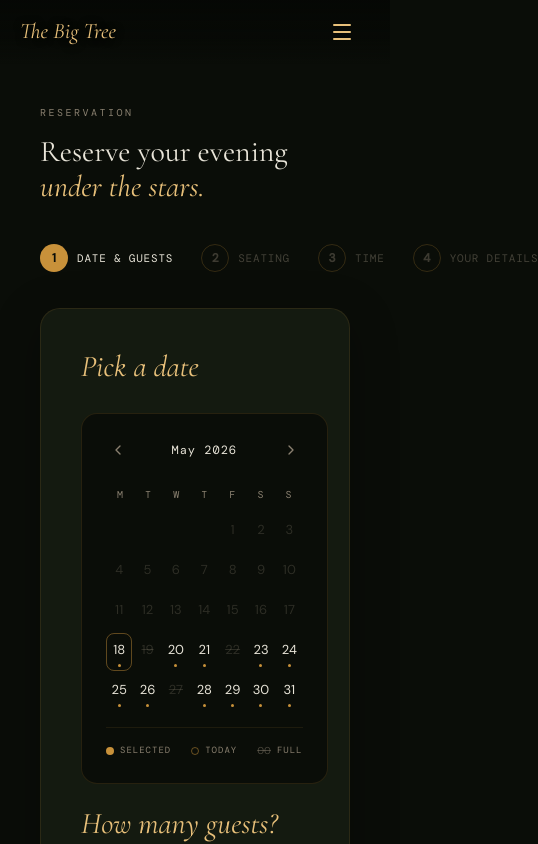
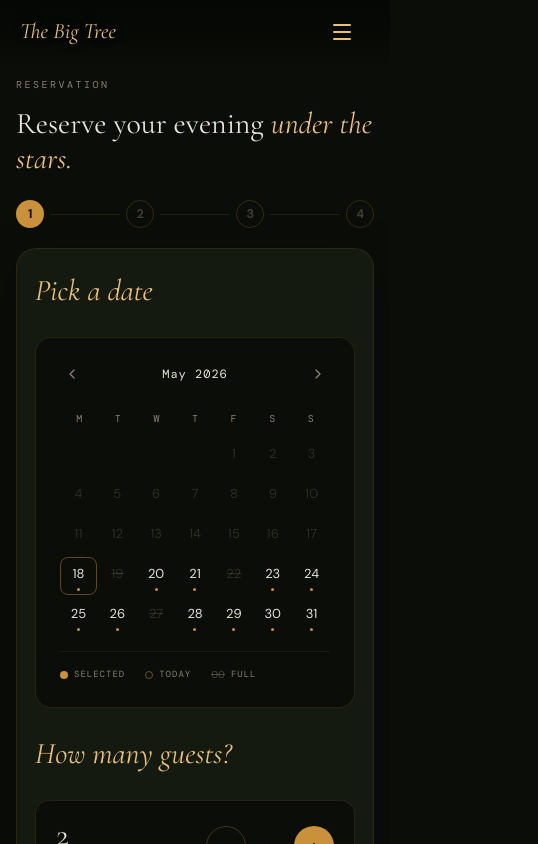
Before and after one commit to Peiush/Bigtree, a Next.js app: page /reserve in a window 390 px wide. Shown: the top 844 px of the page, 538 px wide, since content can reach past the window. Built offline with nearby package versions, Linux system fonts and the light colour scheme.

Commit message:
imporved the modile view of reserve page

```diff
--- a/src/app/globals.css
+++ b/src/app/globals.css
@@ -149,7 +149,38 @@ body {
 @media (max-width: 560px) {
   .res-seat-grid  { grid-template-columns: 1fr; }
   .res-time-grid  { grid-template-columns: repeat(2, 1fr); }
-  .res-2col       { grid-template-columns: 1fr; }
+  .res-2col       { grid-template-columns: 1fr; gap: 28px; }
+}
+
+/* ── Reservation page shell & wrap ───────────────────────────────── */
+.res-page-shell { min-height: 100vh; padding-top: 80px; padding-bottom: 80px; }
+.res-page-wrap  { max-width: 1100px; margin: 0 auto; padding: 0 40px; }
+@media (max-width: 767px) {
+  .res-page-shell { padding-top: 64px; padding-bottom: 48px; }
+  .res-page-wrap  { padding: 0 16px; }
+}
+
+/* ── Reservation card inner padding ──────────────────────────────── */
+.res-card-inner { padding: 40px; }
+@media (max-width: 640px) {
+  .res-card-inner { padding: 24px 18px !important; }
+}
+
+/* ── Step bar — hide labels on very small screens ────────────────── */
+@media (max-width: 500px) {
+  .step-label-text { display: none !important; }
+  .step-connector  { margin: 0 6px !important; }
+}
+
+/* ── Confirmation booking details grid ───────────────────────────── */
+.res-confirm-grid { display: grid; grid-template-columns: 1fr 1fr; gap: 22px; }
+@media (max-width: 500px) {
+  .res-confirm-grid { grid-template-columns: 1fr; gap: 16px; }
+}
+
+/* ── Seat type card image — shorter on mobile ─────────────────────── */
+@media (max-width: 560px) {
+  .res-seat-img { height: 120px !important; }
 }
 
 /* ── Home section padding responsive ──────────────────────────────── */
--- a/src/components/reservation/ReservationPage.tsx
+++ b/src/components/reservation/ReservationPage.tsx
@@ -196,7 +196,7 @@ function MiniCalendar({ value, onChange }: { value: string; onChange: (d: string
 // ── Step Indicator ─────────────────────────────────────────────────────────────
 function StepBar({ step }: { step: number }) {
   return (
-    <div style={{ display: 'flex', alignItems: 'center', marginBottom: '36px' }}>
+    <div style={{ display: 'flex', alignItems: 'center', marginBottom: 'clamp(20px, 4vw, 36px)' }}>
       {STEPS.map((label, i) => {
         const done = i < step;
         const active = i === step;
@@ -214,7 +214,7 @@ function StepBar({ step }: { step: number }) {
               }}>
                 {done ? <Check size={12} /> : i + 1}
               </div>
-              <span style={{
+              <span className="step-label-text" style={{
                 fontSize: '11px', fontFamily: 'DM Mono, monospace', letterSpacing: '0.8px',
                 color: active ? 'var(--color-text)' : done ? 'var(--color-muted)' : 'rgba(138,128,112,0.45)',
                 textTransform: 'uppercase', fontWeight: active ? '500' : '400',
@@ -222,7 +222,7 @@ function StepBar({ step }: { step: number }) {
               }}>{label}</span>
             </div>
             {i < STEPS.length - 1 && (
-              <div style={{
+              <div className="step-connector" style={{
                 flex: 1, height: '1px', margin: '0 14px',
                 background: i < step ? 'rgba(138,128,112,0.5)' : 'rgba(200,145,58,0.14)',
                 transition: 'background 0.25s',
@@ -341,7 +341,7 @@ export default function ReservationPageClient() {
   // ── Confirmed screen ─────────────────────────────────────────────────────────
   if (confirmed) {
     return (
-      <div style={{ minHeight: '100vh', display: 'flex', alignItems: 'center', justifyContent: 'center', padding: '100px 24px 60px' }}>
+      <div style={{ minHeight: '100vh', display: 'flex', alignItems: 'center', justifyContent: 'center', padding: 'clamp(80px, 12vw, 100px) clamp(16px, 5vw, 24px) 60px' }}>
         <div style={{ maxWidth: '640px', width: '100%', textAlign: 'center' }}>
 
           {/* Gold check circle */}
@@ -365,7 +365,7 @@ export default function ReservationPageClient() {
               <span style={{ fontSize: '10px', color: 'var(--color-muted)', fontFamily: 'DM Mono, monospace', letterSpacing: '1.5px', textTransform: 'uppercase' }}>Booking ID</span>
               <span style={{ fontSize: '14px', color: 'var(--color-gold)', fontFamily: 'DM Mono, monospace', letterSpacing: '1px' }}>{bookingId}</span>
             </div>
-            <div style={{ display: 'grid', gridTemplateColumns: '1fr 1fr', gap: '22px' }}>
+            <div className="res-confirm-grid">
               {[
                 { label: 'Date', value: formattedDate },
                 { label: 'Time', value: form.timeSlot },
@@ -406,11 +406,10 @@ export default function ReservationPageClient() {
 
   // ── Page shell ───────────────────────────────────────────────────────────────
   const card = (children: React.ReactNode, extraStyle?: React.CSSProperties) => (
-    <div style={{
+    <div className="res-card-inner" style={{
       background: 'var(--color-bg-card)',
       border: '1px solid rgba(200,145,58,0.12)',
       borderRadius: '20px',
-      padding: '40px',
       boxShadow: '0 12px 48px rgba(0,0,0,0.3)',
       ...extraStyle,
     }}>
@@ -426,11 +425,11 @@ export default function ReservationPageClient() {
   );
 
   return (
-    <div style={{ minHeight: '100vh', paddingTop: '80px', paddingBottom: '80px' }}>
-      <div style={{ maxWidth: '1100px', margin: '0 auto', padding: '0 40px' }}>
+    <div className="res-page-shell">
+      <div className="res-page-wrap">
 
         {/* ── Page header ── */}
-        <div style={{ paddingTop: '24px', marginBottom: '40px' }}>
+        <div style={{ paddingTop: 'clamp(12px, 3vw, 24px)', marginBottom: 'clamp(24px, 4vw, 40px)' }}>
           <p style={{ fontFamily: 'DM Mono, monospace', fontSize: '10px', color: 'var(--color-muted)', letterSpacing: '2.5px', textTransform: 'uppercase', marginBottom: '14px' }}>
             Reservation
           </p>
@@ -520,7 +519,7 @@ export default function ReservationPageClient() {
                       onMouseEnter={e => { if (form.seatType !== s.id) e.currentTarget.style.borderColor = 'rgba(200,145,58,0.38)'; }}
                       onMouseLeave={e => { if (form.seatType !== s.id) e.currentTarget.style.borderColor = 'rgba(200,145,58,0.15)'; }}>
                       {/* Image */}
-                      <div style={{ height: '156px', overflow: 'hidden', position: 'relative', background: 'var(--color-bg-hover)' }}>
+                      <div className="res-seat-img" style={{ height: '156px', overflow: 'hidden', position: 'relative', background: 'var(--color-bg-hover)' }}>
                         <img src={s.image} alt={s.label}
                           style={{ width: '100%', height: '100%', objectFit: 'cover', display: 'block', filter: form.seatType === s.id ? 'brightness(1)' : 'brightness(0.75)', transition: 'filter 0.2s' }} />
                         {form.seatType === s.id && (
```
